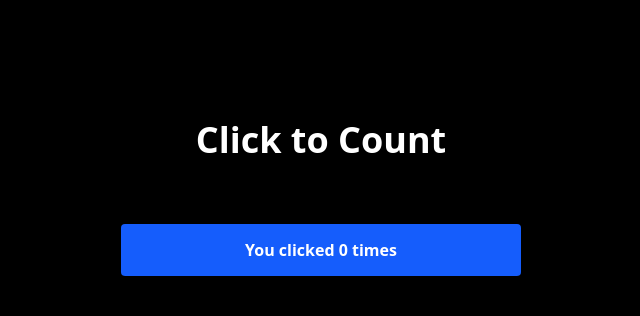
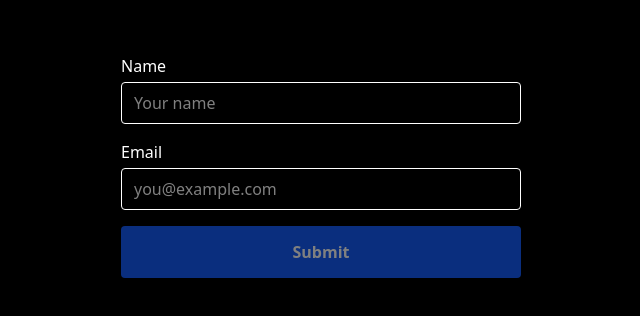
Before and after one commit to Alkemiist/pablo-next, a Next.js app: page / in a window 1280 px wide. Shown: the part 234-550 px from the top of the page, without its empty margins (319-959 px from the left). Built offline with nearby package versions, Linux system fonts and the light colour scheme.

Commit message:
sign up page

```diff
--- a/app/form/form.tsx
+++ b/app/form/form.tsx
@@ -1,9 +1,51 @@
 'use client';
 
-export default function Form() {
-    return (
-        <div>
-            <h1>Form</h1>
-        </div>
-    );
+import { useState } from 'react';
+import Button from '../components/ui/button/button';
+
+export default function SignupForm() {
+
+  // this is the state of the form
+  const [name, setName] = useState('');
+  const [email, setEmail] = useState('');
+
+  // This boolean tracks whether the form is valid
+  // if the name and email are not empty, the form is valid
+  const isFormValid = name.trim() !== '' && email.trim() !== '';
+
+  const handleSubmit = () => {
+    console.log('Form submitted:', { name, email });
+    // Reset or perform further actions here
+  };
+
+  return (
+    <form onSubmit={(e) => { e.preventDefault(); handleSubmit(); }} className="space-y-4 max-w-md ">
+      <div>
+
+        <label className="block mb-1 font-medium">Name</label>
+        <input
+          type="text"
+          value={name}
+          onChange={(e) => setName(e.target.value)}
+          placeholder="Your name"
+          className="w-full border px-3 py-2 rounded"
+        />
+      </div>
+
+      <div>
+        <label className="block mb-1 font-medium">Email</label>
+        <input
+          type="email"
+          value={email}
+          onChange={(e) => setEmail(e.target.value)}
+          placeholder="you@example.com"
+          className="w-full border px-3 py-2 rounded"
+        />
+      </div>
+
+      <Button disabled={!isFormValid} onClick={handleSubmit}>
+        Submit
+      </Button>
+    </form>
+  );
 }
--- a/app/page.tsx
+++ b/app/page.tsx
@@ -3,6 +3,7 @@
 // imports
 import { useState } from 'react';
 import Button from "./components/ui/button/button";
+import SignupForm from "./form/form";
 
 
 // this is the home component
@@ -13,8 +14,9 @@ function Home() {
 
     return (
         <div className="flex flex-col items-center justify-center h-screen">
-            <h1 className="m-16 text-4xl font-bold">Click to Count</h1>
-            <Button variant="primary" disabled={false} size="large" onClick={() => setCount(count + 1)}>You clicked {count} times</Button>
+            {/* <h1 className="m-16 text-4xl font-bold">Hello, there!</h1> */}
+            {/* <Button variant="primary" disabled={false} size="large" onClick={() => setCount(count + 1)}>You clicked {count} times</Button> */}
+            <SignupForm />
         </div>
     )
 }
```
